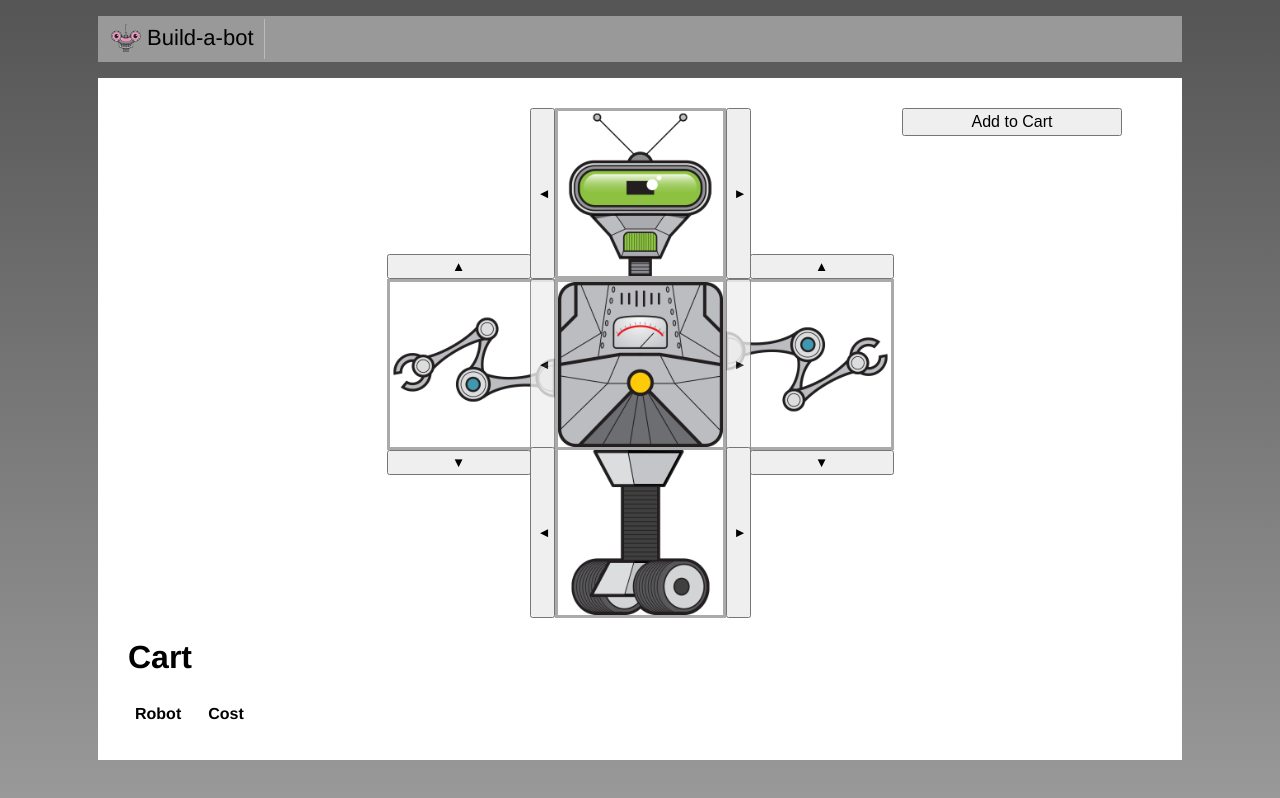
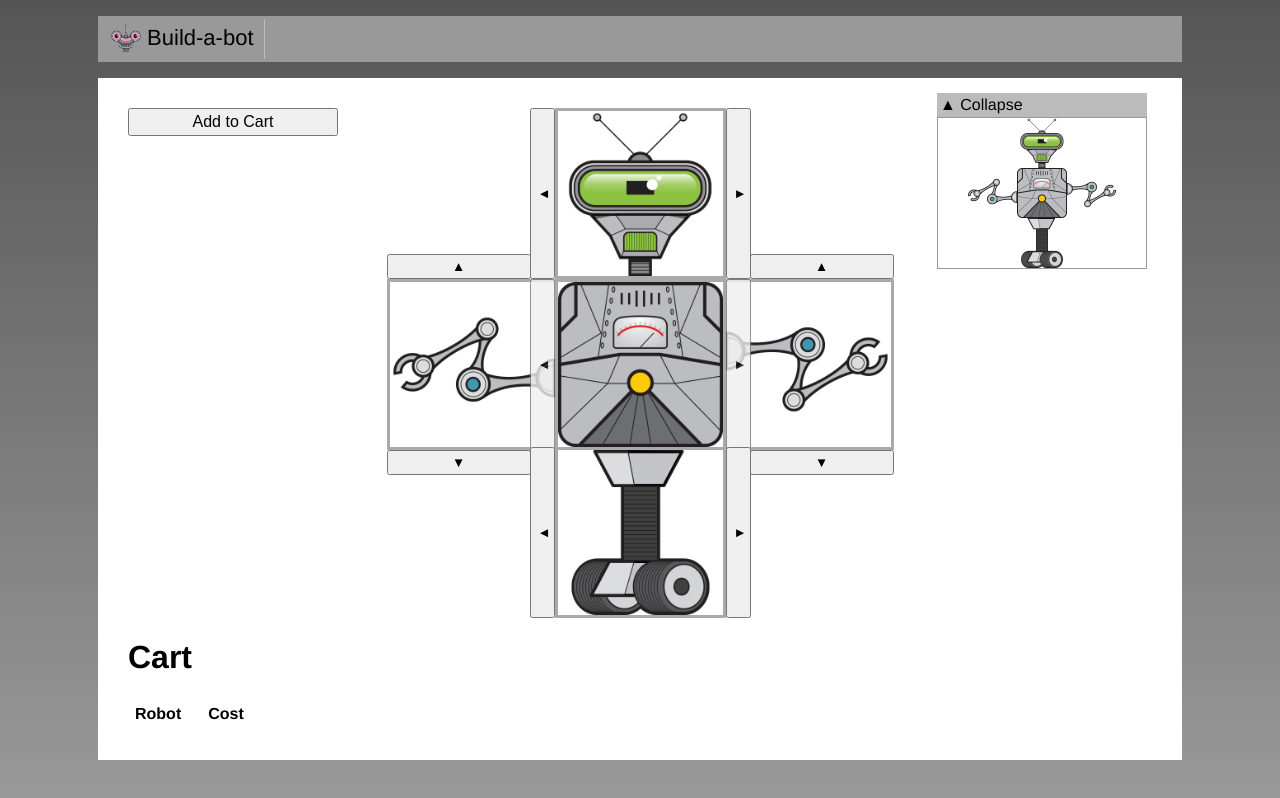
Before and after one commit to darshangit/Vue-Bot-Builder, a Vue app: page / in a window 1280 px wide. Built offline with nearby package versions, Linux system fonts and the light colour scheme.

Commit message:
parent child + slots

```diff
--- /dev/null
+++ b/src/shared/CollapsibleSection.vue
@@ -0,0 +1,33 @@
+<template>
+  <div>
+    <div class="header">
+      <span v-if="open" @click="open = !open">&#x25B2; Collapse</span>
+      <span v-if="!open" @click="open = !open">&#x25BC; Expand</span>
+    </div>
+
+    <slot v-if="open">
+
+    </slot>
+  </div>
+
+
+</template>
+
+<script>
+export default {
+  name: 'CollapsibleSection',
+  data() {
+    return {
+      open: true,
+    };
+  },
+};
+</script>
+
+<style scoped>
+.header {
+  background-color: #bbb;
+  padding: 3px;
+  cursor: pointer;
+}
+</style>
```
Also changed, not shown: src/build/PartSelector.vue, src/build/RobotBuilder.vue.
